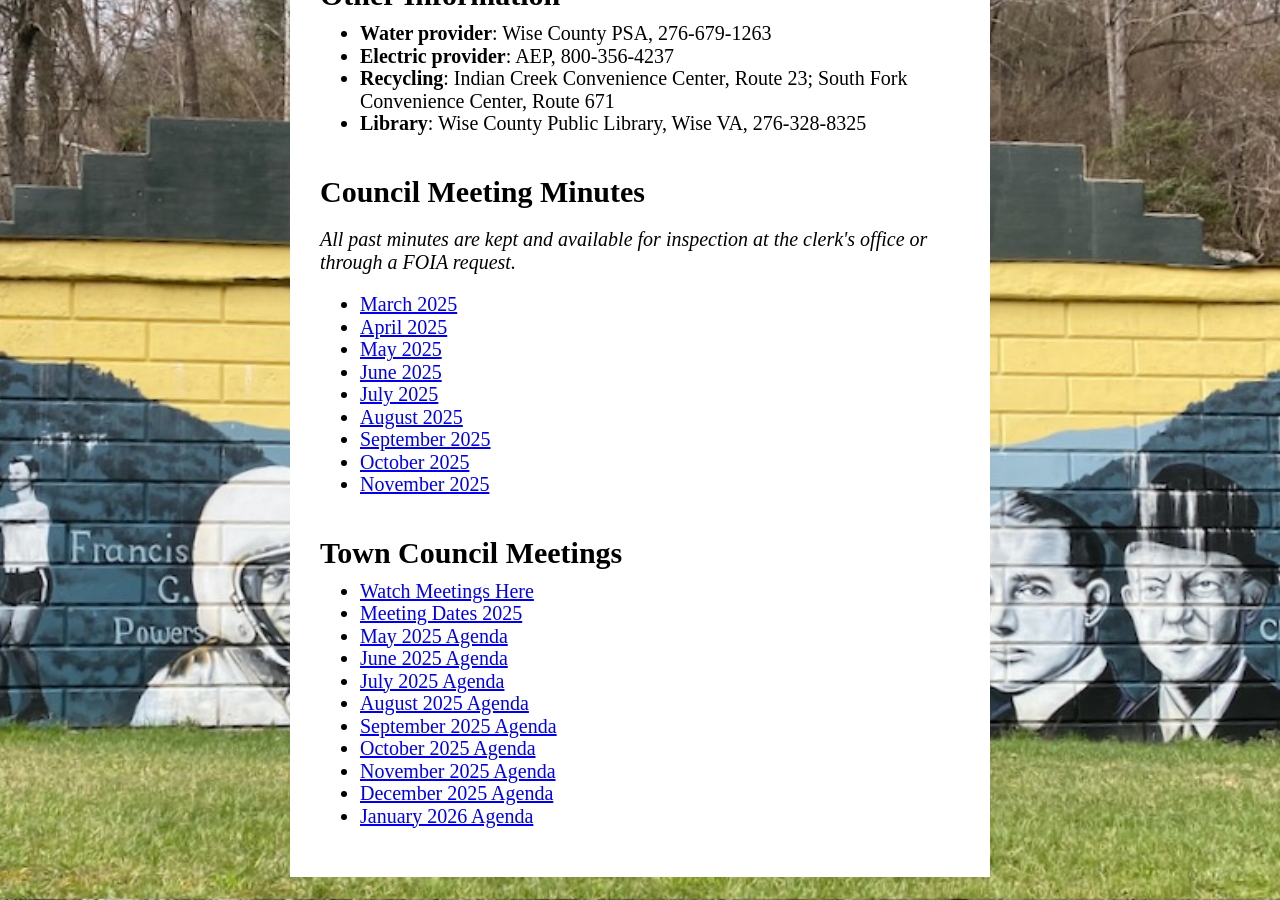
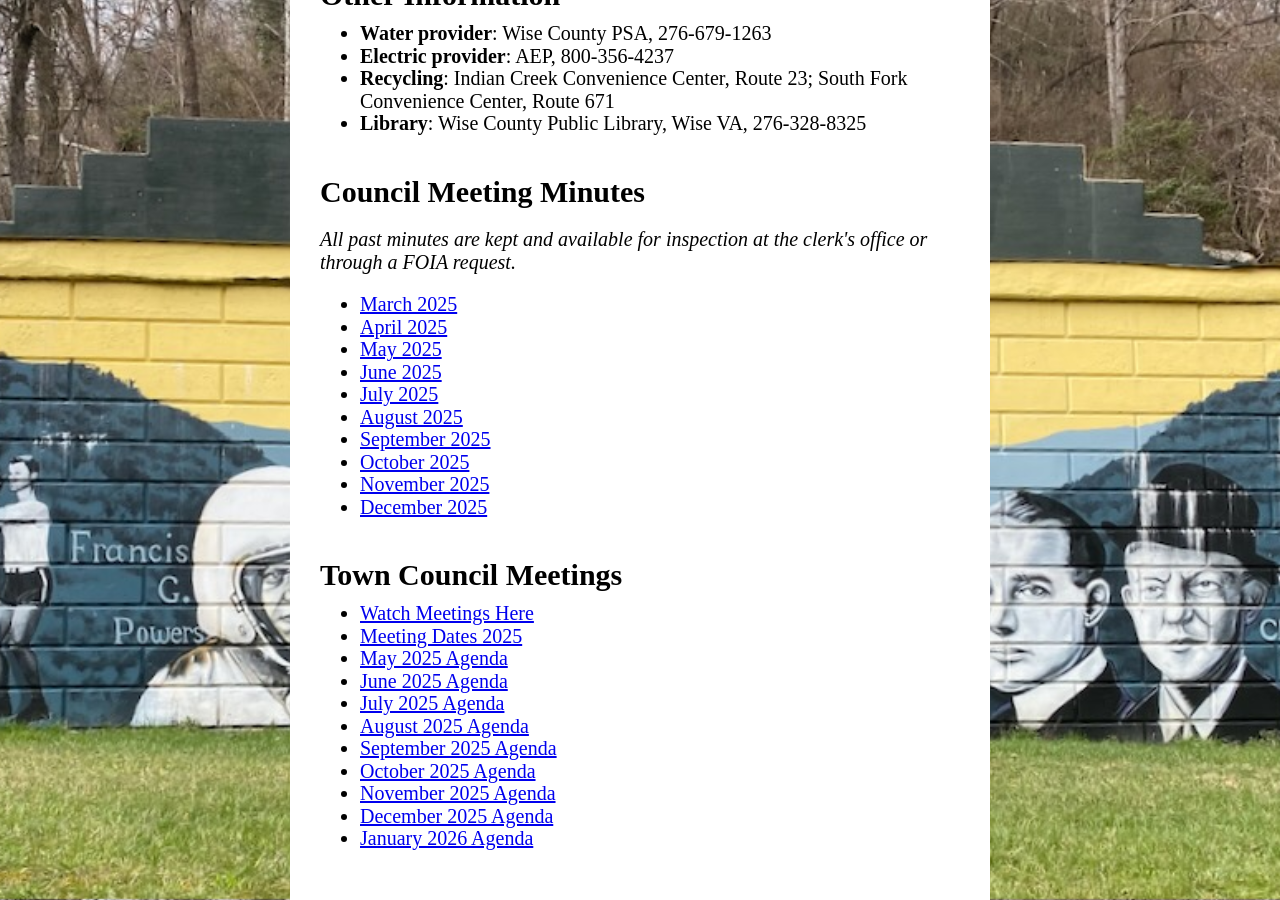
Before and after one commit to poundva/poundva.github.io, a Jekyll site: the page built from index.html, in a window 1280 px wide and 900 px high, scrolled down 2701 px. Built offline with Jekyll 4.4.1, drawn with Linux system fonts in a browser that asks for light colours; some web fonts are replaced.

Commit message:
Add link for December 2025 minutes in index.html

```diff
--- a/index.html
+++ b/index.html
@@ -99,6 +99,7 @@ title: Home
     <li><a href="minutes/SEPT 2025 MINUTES.pdf">September 2025</a></li>
     <li><a href="minutes/1769_001.pdf">October 2025</a></li>
     <li><a href="minutes/November 2025 Minutes.pdf">November 2025</a></li>
+    <li><a href="minutes/January 2026 Minutes.pdf">December 2025</a></li>
 
 </ul>
 
```
